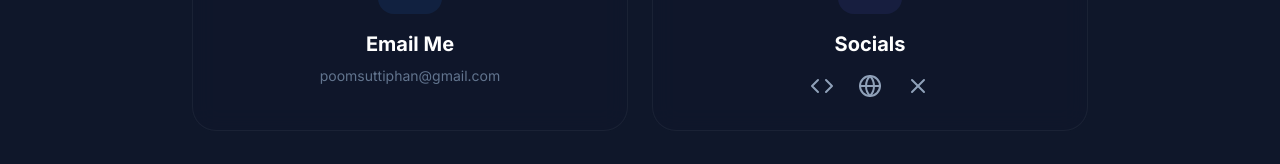
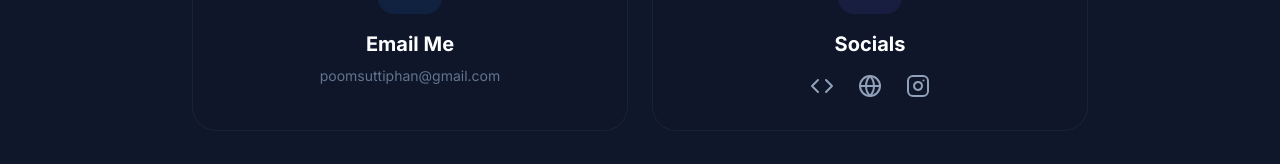
Before and after one commit to VWINDQ/VWINDQ.github.io, a React (Vite) app: page / in a window 1280 px wide. Shown: the part 3857-4021 px from the top of the page. Built offline with nearby package versions, Linux system fonts and the light colour scheme.

Commit message:
chore: replace twitter with instagram in profile and contact

```diff
--- a/src/components/Contact.jsx
+++ b/src/components/Contact.jsx
@@ -1,13 +1,13 @@
 import React from 'react';
 import { motion } from 'framer-motion';
-import { Code, Mail, Globe, X, MessageSquare } from 'lucide-react';
+import { Code, Mail, Globe, Instagram, MessageSquare } from 'lucide-react';
 import profile from '../data/profile.json';
 
 const Contact = () => {
   const socials = [
     { name: 'GitHub', icon: <Code />, url: profile.github_url, color: 'hover:text-white' },
     { name: 'LinkedIn', icon: <Globe />, url: profile.linkedin_url, color: 'hover:text-blue-400' },
-    { name: 'X', icon: <X />, url: profile.twitter_url, color: 'hover:text-sky-400' },
+    { name: 'Instagram', icon: <Instagram />, url: profile.instagram_url, color: 'hover:text-pink-500' },
   ];
 
   return (
--- a/src/data/profile.json
+++ b/src/data/profile.json
@@ -6,7 +6,7 @@
   "location": "Thailand",
   "email": "poomsuttiphan@gmail.com",
   "linkedin_url": "https://linkedin.com/in/phattaraphon-s",
-  "twitter_url": "https://x.com/vwindq",
+  "instagram_url": "https://instagram.com/ppoommstp",
   "total_repos": 7,
   "top_languages": [
     "Python",
```
